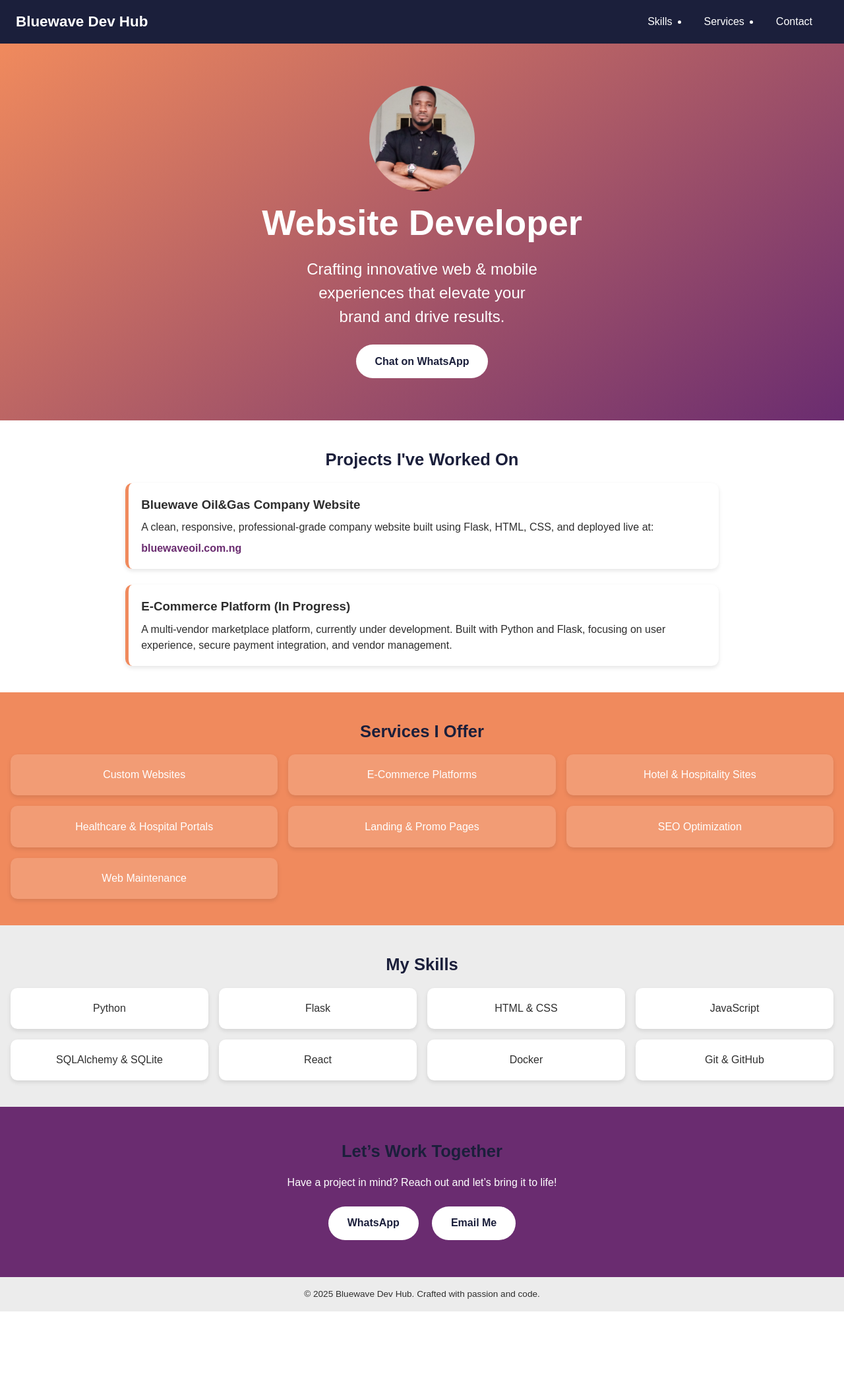
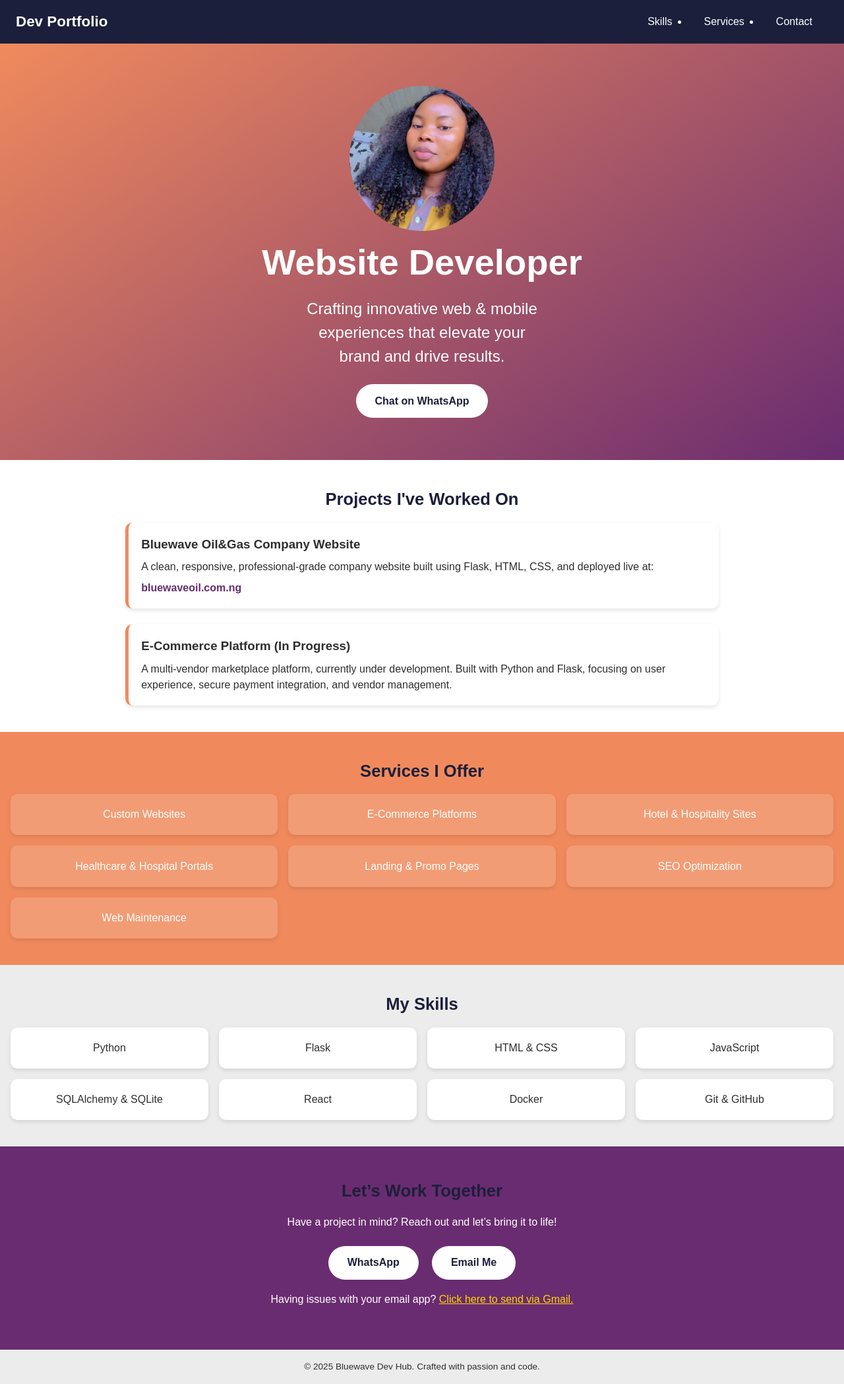
Before and after one commit to CharlesOmeneki/Esther-Oledhere-Portfolio, a Flask app: page / in a window 1280 px wide. Shown: the whole page at 66% size. Before the commit the page ends 1987 px from the top, so only its background shows below. Run offline with Flask 3, Linux system fonts and the light colour scheme.

Commit message:
Initial commit

```diff
--- a/templates/index.html
+++ b/templates/index.html
@@ -3,7 +3,7 @@
 <head>
   <meta charset="UTF-8" />
   <meta name="viewport" content="width=device-width, initial-scale=1.0, maximum-scale=1.0"/>
-  <title>Bluewave Dev Hub</title>
+  <title>Dev Portfolio</title>
   <style>
     :root {
       --primary: #1B1F3B;
@@ -106,11 +106,13 @@
     }
 
      .profile-photo {
-      width: 160px;
-      height: 160px;
+  width: 220px;
+  height: 220px;
   border-radius: 50%;
   object-fit: cover;
+  object-position: top center;  /* 👈 moves image down a bit */
 }
+
 
     .hero h1 {
       font-size: 2.6rem;
@@ -254,7 +256,7 @@
 <body>
   <header>
     <nav class="nav">
-      <div class="logo">Bluewave Dev Hub</div>
+      <div class="logo">Dev Portfolio</div>
       <button class="nav-toggle" aria-label="toggle menu">☰</button>
       <ul class="nav-menu">
         <li><a href="#skills">Skills</a></li>
@@ -265,7 +267,8 @@
 
     <div class="hero">
       <div class="profile-wrapper">
-        <img class="profile-photo" src="{{ url_for('static', filename='images/charles2.jpg') }}" alt="Charles Image">
+         <img class="profile-photo" src="static/images/esther.jpg" alt="Charles Image">
+
       </div>
       <h1>Website Developer</h1>
       <p>Crafting innovative web & mobile experiences that elevate your brand and drive results.</p>
@@ -322,10 +325,25 @@
 <section id="contact" class="section contact">
   <h2>Let’s Work Together</h2>
   <p>Have a project in mind? Reach out and let’s bring it to life!</p>
-    <a href="https://wa.me/2348173469993" class="btn btn-primary">WhatsApp</a>
-    <a href="mailto:charles4python@gmail.com" class="btn btn-primary">Email Me</a>
+
+  <!-- WhatsApp Button -->
+  <a href="https://wa.me/2348110034706" class="btn btn-primary">WhatsApp</a>
+
+  <!-- Email Button -->
+  <a href="mailto:esther.rabor27@gmail.com" class="btn btn-primary">Email Me</a>
+
+  <!-- Fallback Gmail Link -->
+  <p style="margin-top: 10px; color: #fff;">
+    Having issues with your email app?
+    <a href="https://mail.google.com/mail/?view=cm&to=esther.rabor27@gmail.com"
+       target="_blank"
+       style="color: #ffd700; text-decoration: underline;">
+      Click here to send via Gmail.
+    </a>
+  </p>
 </section>
 
+<!-- Footer -->
 <footer class="footer">
   <p>© 2025 Bluewave Dev Hub. Crafted with passion and code.</p>
 </footer>
```
Also changed, not shown: static/images/esther.jpg (added). Lines whose indentation alone changed are shown as unchanged.
